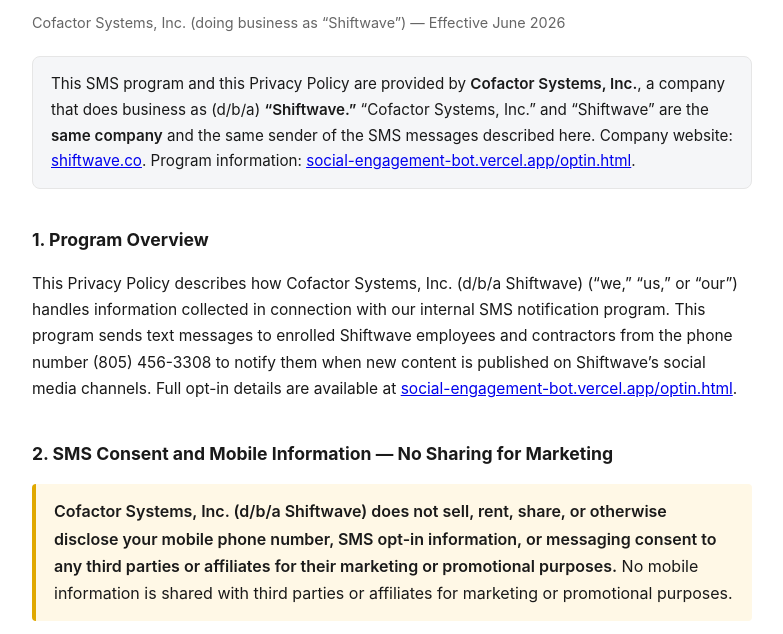
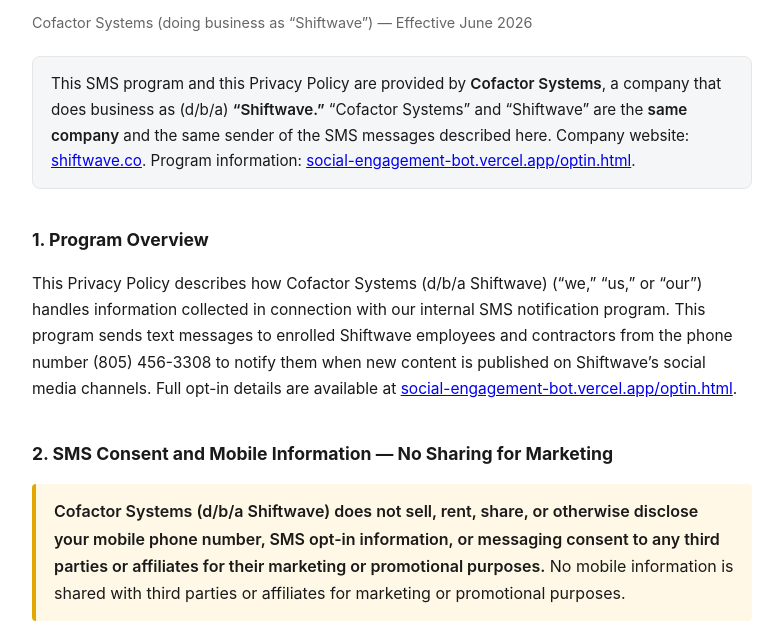
Before and after one commit to kolrollins23/shiftwave-engagement-bot, a website: page public/privacy.html in a window 1280 px wide. Shown: the part 112-746 px from the top of the page, without its empty margins (248-1031 px from the left). Drawn offline with Linux system fonts and the light colour scheme.

Commit message:
Match brand exactly: use registered name 'Cofactor Systems' (no Inc.) on privacy page for A2P 30927

```diff
--- a/public/privacy.html
+++ b/public/privacy.html
@@ -3,7 +3,7 @@
 <head>
   <meta charset="UTF-8" />
   <meta name="viewport" content="width=device-width, initial-scale=1.0" />
-  <title>Privacy Policy — Cofactor Systems, Inc. (d/b/a Shiftwave)</title>
+  <title>Privacy Policy — Cofactor Systems (d/b/a Shiftwave)</title>
   <style>
     body { font-family: -apple-system, BlinkMacSystemFont, "Segoe UI", sans-serif; max-width: 720px; margin: 60px auto; padding: 0 24px; color: #1a1a1a; line-height: 1.7; }
     h1 { font-size: 1.8rem; margin-bottom: 4px; }
@@ -17,18 +17,18 @@
 </head>
 <body>
   <h1>Privacy Policy</h1>
-  <p class="meta">Cofactor Systems, Inc. (doing business as &ldquo;Shiftwave&rdquo;) &mdash; Effective June 2026</p>
+  <p class="meta">Cofactor Systems (doing business as &ldquo;Shiftwave&rdquo;) &mdash; Effective June 2026</p>
 
   <div class="identity">
-    This SMS program and this Privacy Policy are provided by <strong>Cofactor Systems, Inc.</strong>, a company that does business as (d/b/a) <strong>&ldquo;Shiftwave.&rdquo;</strong> &ldquo;Cofactor Systems, Inc.&rdquo; and &ldquo;Shiftwave&rdquo; are the <strong>same company</strong> and the same sender of the SMS messages described here. Company website: <a href="https://shiftwave.co">shiftwave.co</a>. Program information: <a href="/optin.html">social-engagement-bot.vercel.app/optin.html</a>.
+    This SMS program and this Privacy Policy are provided by <strong>Cofactor Systems</strong>, a company that does business as (d/b/a) <strong>&ldquo;Shiftwave.&rdquo;</strong> &ldquo;Cofactor Systems&rdquo; and &ldquo;Shiftwave&rdquo; are the <strong>same company</strong> and the same sender of the SMS messages described here. Company website: <a href="https://shiftwave.co">shiftwave.co</a>. Program information: <a href="/optin.html">social-engagement-bot.vercel.app/optin.html</a>.
   </div>
 
   <h2>1. Program Overview</h2>
-  <p>This Privacy Policy describes how Cofactor Systems, Inc. (d/b/a Shiftwave) (&ldquo;we,&rdquo; &ldquo;us,&rdquo; or &ldquo;our&rdquo;) handles information collected in connection with our internal SMS notification program. This program sends text messages to enrolled Shiftwave employees and contractors from the phone number (805) 456-3308 to notify them when new content is published on Shiftwave&rsquo;s social media channels. Full opt-in details are available at <a href="/optin.html">social-engagement-bot.vercel.app/optin.html</a>.</p>
+  <p>This Privacy Policy describes how Cofactor Systems (d/b/a Shiftwave) (&ldquo;we,&rdquo; &ldquo;us,&rdquo; or &ldquo;our&rdquo;) handles information collected in connection with our internal SMS notification program. This program sends text messages to enrolled Shiftwave employees and contractors from the phone number (805) 456-3308 to notify them when new content is published on Shiftwave&rsquo;s social media channels. Full opt-in details are available at <a href="/optin.html">social-engagement-bot.vercel.app/optin.html</a>.</p>
 
   <h2>2. SMS Consent and Mobile Information &mdash; No Sharing for Marketing</h2>
   <div class="sms-clause">
-    <strong>Cofactor Systems, Inc. (d/b/a Shiftwave) does not sell, rent, share, or otherwise disclose your mobile phone number, SMS opt-in information, or messaging consent to any third parties or affiliates for their marketing or promotional purposes.</strong> No mobile information is shared with third parties or affiliates for marketing or promotional purposes.
+    <strong>Cofactor Systems (d/b/a Shiftwave) does not sell, rent, share, or otherwise disclose your mobile phone number, SMS opt-in information, or messaging consent to any third parties or affiliates for their marketing or promotional purposes.</strong> No mobile information is shared with third parties or affiliates for marketing or promotional purposes.
   </div>
   <p>SMS consent obtained for this program is used solely to send the internal employee notifications described in this policy. Participation is voluntary, and you may opt out at any time by replying <strong>STOP</strong> to any message. Reply <strong>HELP</strong> for assistance. Message frequency is approximately 1&ndash;5 messages per week; message and data rates may apply.</p>
 
@@ -50,9 +50,9 @@
   <p>Your contact information is retained for as long as you are an active participant in the notification program. You may request removal at any time by replying <strong>STOP</strong> to any message or contacting your program administrator.</p>
 
   <h2>7. Security</h2>
-  <p>Contact information is stored using encrypted environment variables on Vercel&rsquo;s infrastructure. Access to the notification system is password-protected and limited to authorized Cofactor Systems, Inc. (Shiftwave) staff.</p>
+  <p>Contact information is stored using encrypted environment variables on Vercel&rsquo;s infrastructure. Access to the notification system is password-protected and limited to authorized Cofactor Systems (Shiftwave) staff.</p>
 
   <h2>8. Contact</h2>
-  <p>For questions about this policy or to request removal from the program, contact your Shiftwave program administrator or reply <strong>STOP</strong> to any notification message. This program is operated by Cofactor Systems, Inc. (d/b/a Shiftwave). See also our <a href="/terms.html">Terms of Service</a> and <a href="/optin.html">Opt-In Details</a>.</p>
+  <p>For questions about this policy or to request removal from the program, contact your Shiftwave program administrator or reply <strong>STOP</strong> to any notification message. This program is operated by Cofactor Systems (d/b/a Shiftwave). See also our <a href="/terms.html">Terms of Service</a> and <a href="/optin.html">Opt-In Details</a>.</p>
 </body>
 </html>
```
